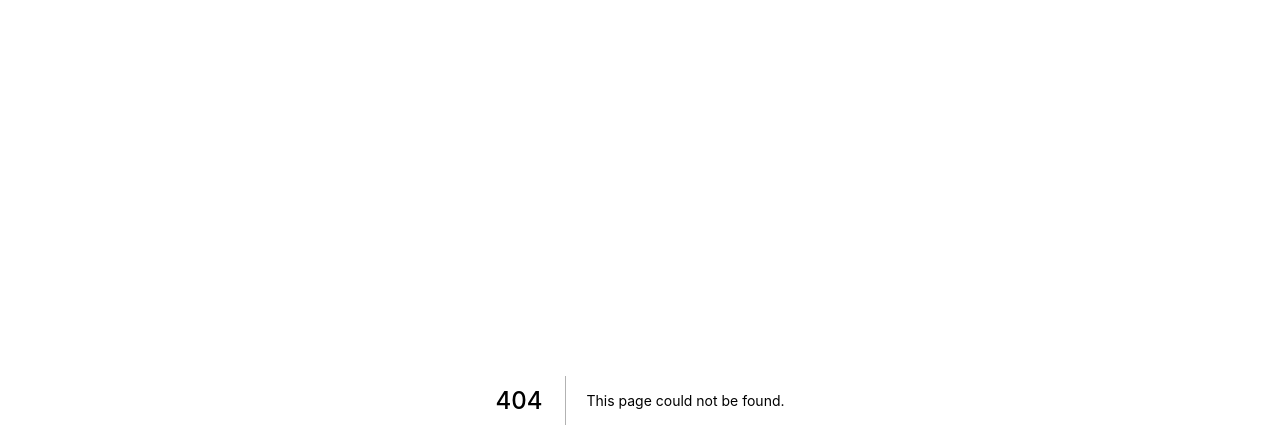
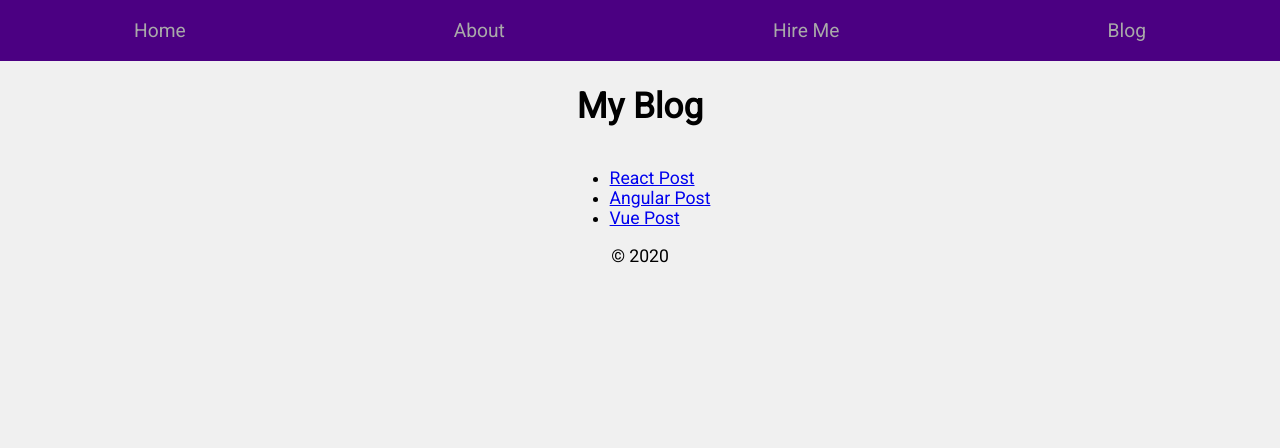
Before and after one commit to mojaray2k/next-portfolio, a Next.js app: page /blog in a window 1280 px wide. Before the commit this address had no page. Shown: the top 448 px of the page. Built offline with nearby package versions, Linux system fonts and the light colour scheme; a small style sheet from the web is missing.

Commit message:
adding withRouter instead of url and using slugs

```diff
--- a/components/Layout.js
+++ b/components/Layout.js
@@ -26,8 +26,11 @@
           <a>About</a>
         </Link>
         {"     "}
-        <Link href="hireme">
+        <Link href="/hireme">
           <a>Hire Me</a>
+        </Link>
+        <Link href="/blog">
+          <a>Blog</a>
         </Link>
       </header>
       <h1>{title}</h1>
--- /dev/null
+++ b/pages/blog.js
@@ -0,0 +1,20 @@
+import Layout from "../components/Layout";
+import Link from "next/link";
+
+export const PostLink = ({ title, slug }) => (
+  <li>
+    <Link as={`/${slug}`} href={`/post?title=${title}`}>
+      <a>{title}</a>
+    </Link>
+  </li>
+);
+
+export default () => (
+  <Layout title="My Blog">
+    <ul>
+      <PostLink slug="react-post" title="React Post" />
+      <PostLink slug="angular-post" title="Angular Post" />
+      <PostLink slug="vue-post" title="Vue Post" />
+    </ul>
+  </Layout>
+);
```
Also changed, not shown: pages/post.js (added, +14 -0 lines), 2 other files (tests, documents, lock files or other folders).
